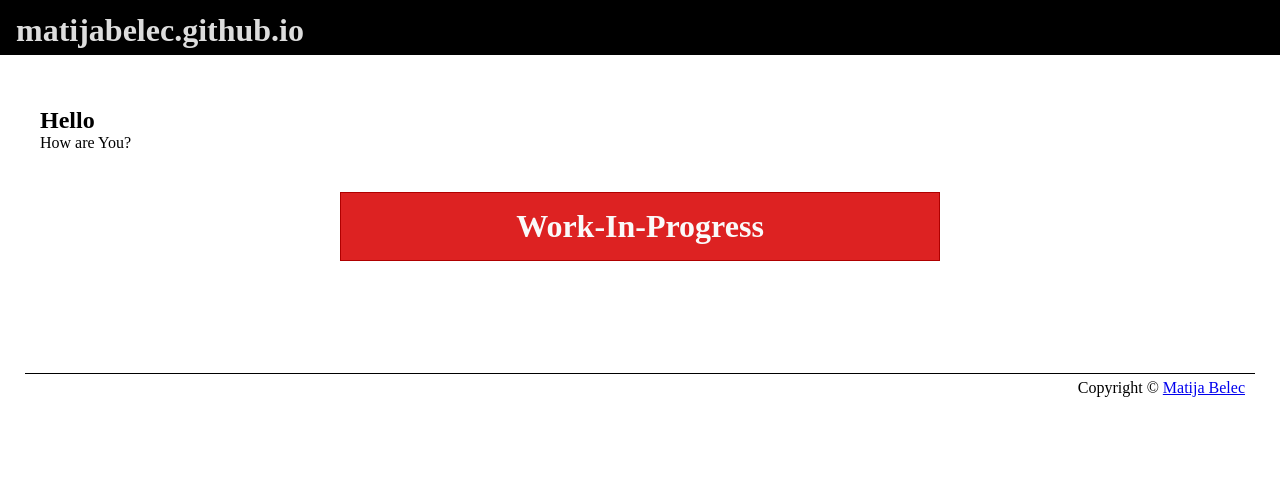
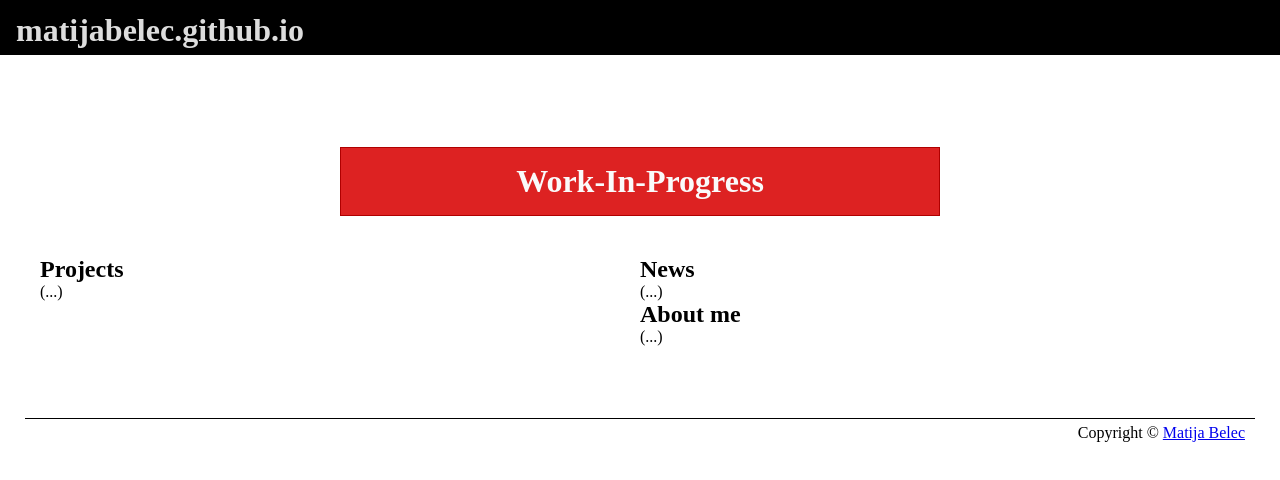
Before and after one commit to matijabelec/matijabelec.github.io, a plain HTML site: page index.html in a window 1280 px wide. Drawn offline with Linux system fonts and the light colour scheme.

Commit message:
updated template; added sections for projects and side region for news/about me info

```diff
--- a/index.html
+++ b/index.html
@@ -24,10 +24,26 @@
 }
 #main{
 	display: block;
+	box-sizing: border-box;
 	position: relative;
 	margin: 40px 30px 60px;
 	padding: 12px 10px;
 }
+
+.col{
+	display: inline-block;
+	box-sizing: border-box;
+	position: relative;
+	margin: 0;
+	padding: 0;
+	vertical-align: top;
+}
+@media all and (min-width:400px) {
+	.col-md-50{
+		width: 50%;
+	}
+}
+
 .w-i-p{
 	border: 1px solid #af0000;
 	margin: 40px 25%;
@@ -47,10 +63,28 @@
   </header>
 
   <main id="main">
-    <h2>Hello</h2>
-    <p>How are You?</p>
+    <p class="w-i-p">Work-In-Progress</p>
 
-    <p class="w-i-p">Work-In-Progress</p>
+    <div class="col col-md-50">
+
+      <section>
+        <h2>Projects</h2>
+        <p>(...)</p>
+      </section>
+
+    </div><div class="col col-md-50">
+
+      <section>
+        <h2>News</h2>
+        <p>(...)</p>
+      </section>
+
+      <section>
+        <h2>About me</h2>
+        <p>(...)</p>
+      </section>
+
+    </div>
   </main>
 
   <footer id="footer">
```
